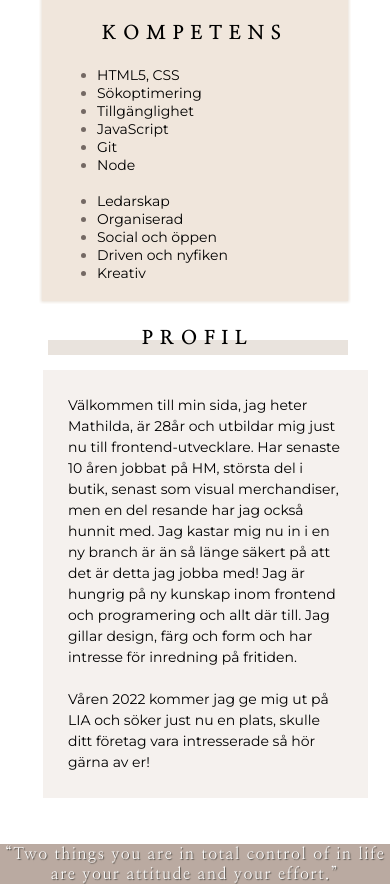
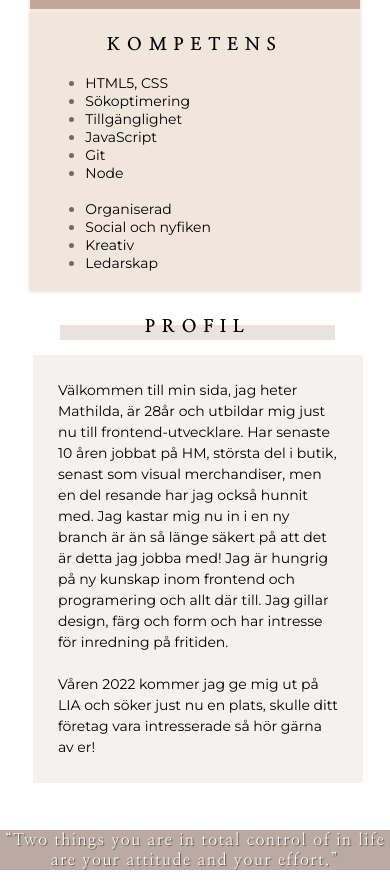
Before and after one commit to Mathildap/mathildap.github.io, a plain HTML site: page index.html in a window 390 px wide. Shown: the part 649-1533 px from the top of the page. Drawn offline with Linux system fonts and the light colour scheme.

Commit message:
fixed mobile

```diff
--- a/index.html
+++ b/index.html
@@ -79,11 +79,10 @@
             <li>Git</li>
             <li>Node</li>
             <br>
+            <li>Organiserad</li>
+            <li>Social och nyfiken</li>
+            <li>Kreativ</li>
             <li>Ledarskap</li>
-            <li>Organiserad</li>
-            <li>Social och öppen</li>
-            <li>Driven och nyfiken</li>
-            <li>Kreativ</li>
           </ul>
         </section>
       </aside>
--- a/script.js
+++ b/script.js
@@ -150,7 +150,7 @@ function printContact() {
         <div class="contact-page_box">
             <h4>E-post</h4>
             <i class="contact-icon fab fas fa-envelope"></i>
-            <p>Mathilda.pettersson<br>@medieinstitutet.se</p>
+            <p class="email-link">Mathilda.pettersson<br>@medieinstitutet.se</p>
         </div>
         </a>
 
--- a/src/_base.scss
+++ b/src/_base.scss
@@ -36,19 +36,19 @@ h1 {
 }
 h2 {
     font-size: 1em;
-    margin-top: 5px;
+    margin-top: 10px;
     text-shadow: 1px 1px 1px #524e48;
 }
 
 /*-------------- MAIN CONTENT --------------*/
 .content {
-    width: 80%;
+    width: 86%;
     margin: 7% auto;
     padding: 0;
 }
 h3 {
     font-family: $h-fonts;
-    font-size: 1.2em;
+    font-size: 1.1em;
     font-weight: 800;
     text-align: center;
     text-transform: uppercase;
@@ -212,7 +212,7 @@ li::marker {
     margin: 3px;
 }
 .text-shadow {
-    width: 300px;
+    width: 275px;
     height: 15px;
     margin: -30px auto 15px auto;
     background-color: rgb(212, 200, 187);
@@ -228,7 +228,7 @@ li::marker {
     height: 100%;
 }
 .background-start, .experience-text {
-    width: 95%;
+    width: 90%;
     background-color: #f5f1ee;
     margin: 6px auto;
     margin-bottom: 10px;
--- a/src/_desktop.scss
+++ b/src/_desktop.scss
@@ -47,3 +47,7 @@ article {
     margin-top: -35px;
     z-index: 2;
 }
+/*----------- START PAGE ----------*/
+.background-start, .experience-text {
+    width: 95%;
+}
--- a/src/_tablet.scss
+++ b/src/_tablet.scss
@@ -53,13 +53,24 @@ article {
         font-size: 15px;
     }
 }
-
+.text-shadow {
+    width: 300px;
+}
+.content {
+    width: 85%;
+}
+/*----------- START PAGE ----------*/
+.background-start, .experience-text {
+    width: 90%;
+}
 /*----------- PORTFOLIO PAGE ----------*/
 .portfolio-github-container {
     display: grid;
     grid-template-columns: 50% 50%;
 }
-
+.github-img-box {
+    height: 200px;
+}
 /*----------- CONTACT PAGE ----------*/
 .contact-page {
     display: grid;
```
Also changed, not shown: css/style.css, 1 other file.
